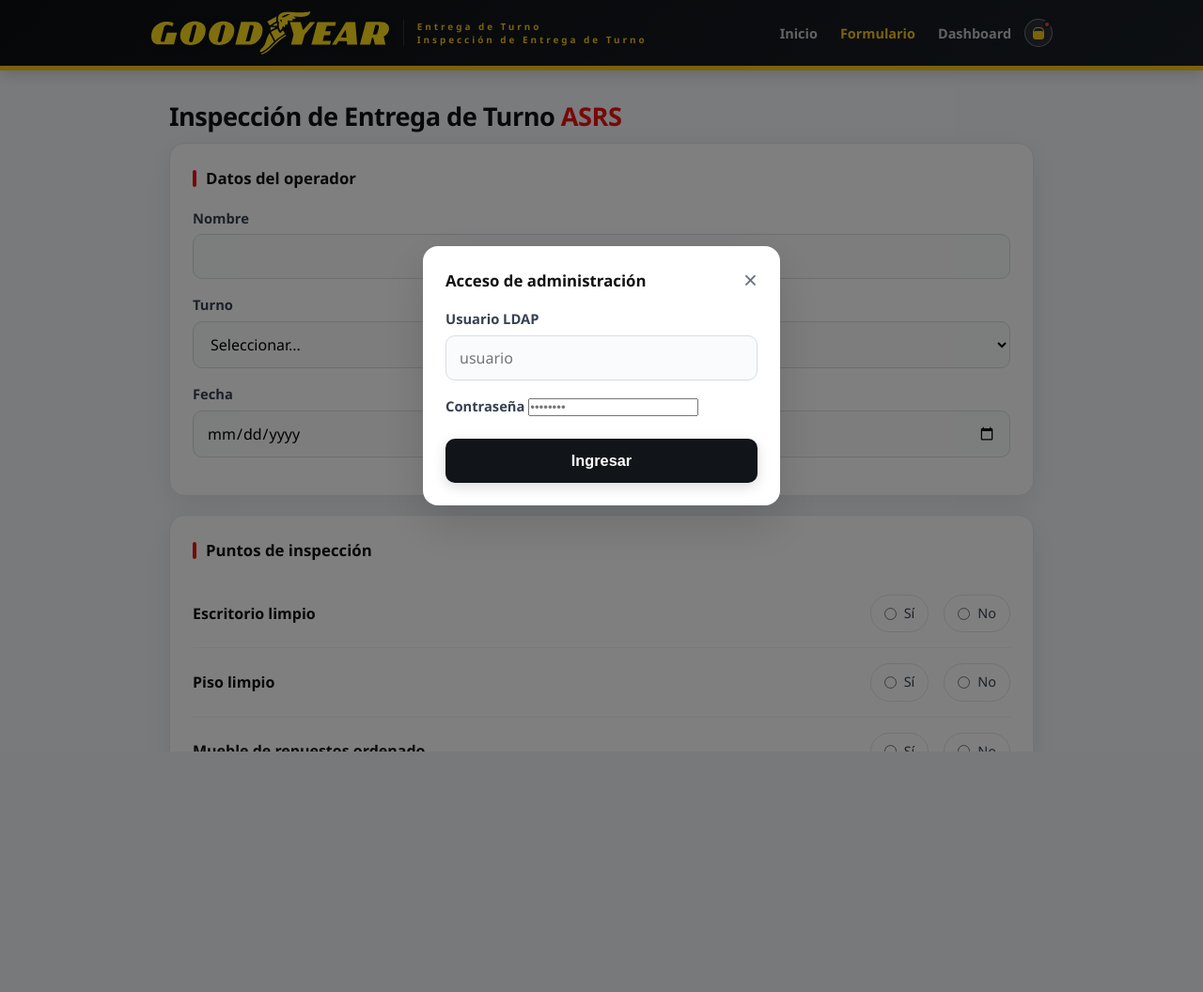
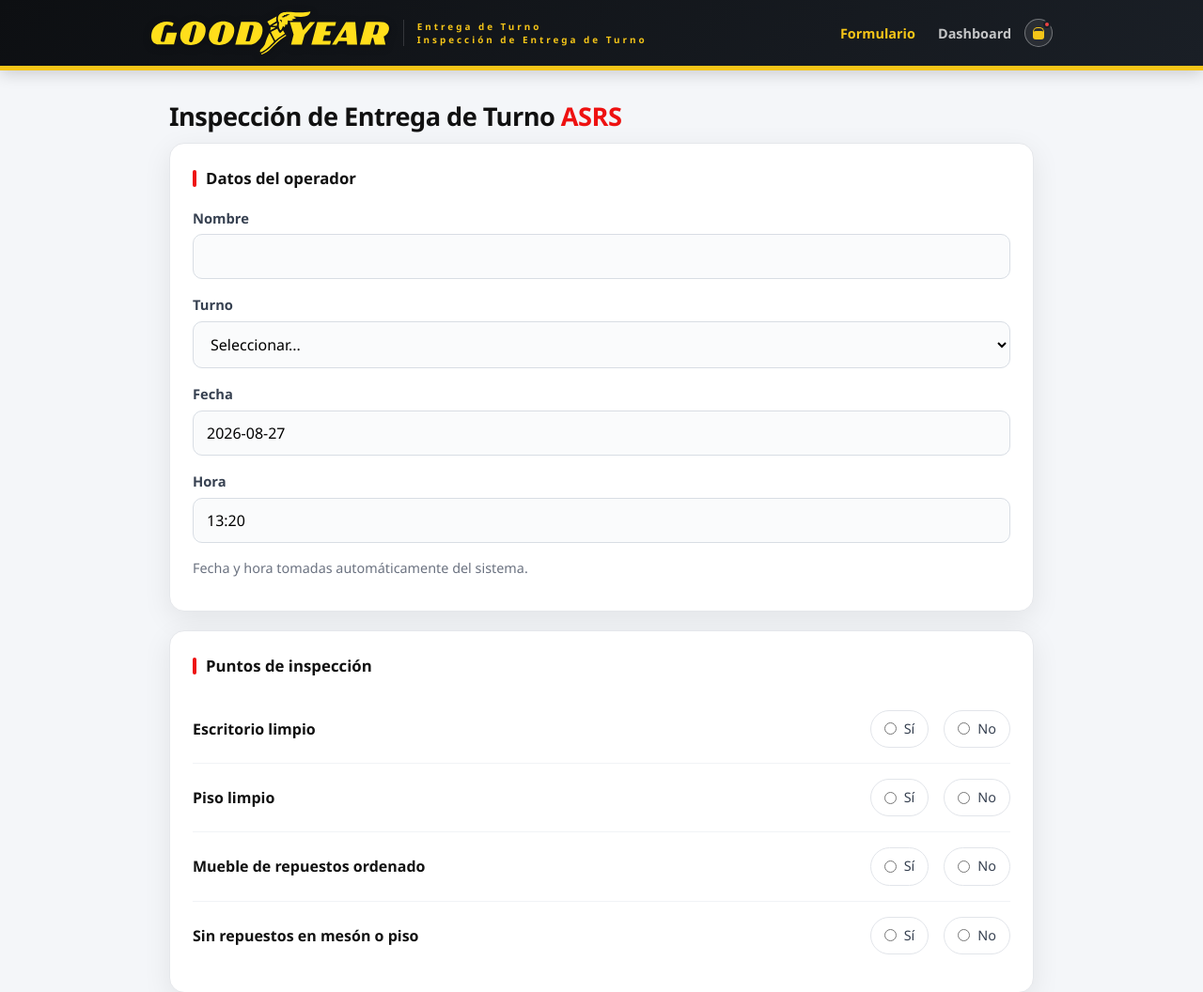
Before and after one commit to Manuel-GY/WPO, a Flask app: page /inspeccion in a window 1280 px wide. Shown: the top 1056 px of the page at 94% size. Before the commit the page ends 800 px from the top, so only its background shows below. Run offline with Flask 3, Linux system fonts and the light colour scheme.

Commit message:
Eliminar pagina QR, fecha/hora del servidor no modificable, login discreto, actualizar README

```diff
--- a/app.py
+++ b/app.py
@@ -1,12 +1,9 @@
 import os
-import io
 import sys
-import base64
 import uuid
 from datetime import datetime
 
 from flask import Flask, render_template, request, redirect, url_for, send_from_directory, jsonify, session
-import qrcode
 import requests
 
 BASE_DIR = os.path.dirname(os.path.abspath(__file__))
@@ -59,19 +56,6 @@ def home():
     return redirect(url_for("dashboard"))
 
 
-@app.route("/qr")
-def qr():
-    base_url = request.url_root.rstrip("/")
-    qr_url = f"{base_url}/inspeccion"
-    qr_img = qrcode.make(qr_url)
-    buf = io.BytesIO()
-    qr_img.save(buf, format="PNG")
-    buf.seek(0)
-    qr_b64 = base64.b64encode(buf.getvalue()).decode()
-    total = db.total_inspecciones()
-    return render_template("home.html", qr_url=qr_url, qr_b64=qr_b64, total=total)
-
-
 @app.route("/login", methods=["POST"])
 def login():
     username = request.form.get("username", "").strip().lower()
@@ -97,11 +81,16 @@ def logout():
 
 @app.route("/inspeccion", methods=["GET", "POST"])
 def inspeccion():
+    # Fecha y hora tomadas directamente del servidor (no modificables por el usuario)
+    now = datetime.now()
+    fecha_servidor = now.strftime("%Y-%m-%d")
+    hora_servidor = now.strftime("%H:%M")
+
     if request.method == "POST":
         data = {
             "operario": request.form.get("operario", "").strip(),
             "turno": request.form.get("turno", "").strip(),
-            "fecha": request.form.get("fecha", "").strip(),
+            "fecha": fecha_servidor,  # Ignora la fecha que envía el navegador
             "area": request.form.get("area", "").strip(),
             "observaciones": request.form.get("observaciones", "").strip(),
         }
@@ -125,7 +114,7 @@ def inspeccion():
 
         db.guardar_inspeccion(data)
         return redirect(url_for("exito", n=len(fotos)))
-    return render_template("formulario.html")
+    return render_template("formulario.html", fecha_servidor=fecha_servidor, hora_servidor=hora_servidor)
 
 
 @app.route("/exito")
--- a/static/style.css
+++ b/static/style.css
@@ -404,7 +404,7 @@ tr:hover td { background: #fafbfc; }
     margin-bottom: 12px;
 }
 
-.hidden { display: none; }
+.hidden { display: none !important; }
 
 .badge-ok {
     display: inline-block;
--- a/templates/_header.html
+++ b/templates/_header.html
@@ -9,7 +9,6 @@
         </a>
         <div class="nav-flex">
             <nav class="topnav">
-                <a href="{{ url_for('qr') }}">Inicio</a>
                 <a href="{{ url_for('inspeccion') }}" class="nav-form">Formulario</a>
                 <a href="{{ url_for('dashboard') }}">Dashboard</a>
             </nav>
--- a/templates/dashboard.html
+++ b/templates/dashboard.html
@@ -15,7 +15,6 @@
                 <span class="nav-user">Sesión: {{ username }}</span>
             {% endif %}
         </div>
-        <a class="btn secondary small" href="{{ url_for('qr') }}">&larr; Ver QR</a>
 
         <div class="kpis">
             <div class="kpi">
--- a/templates/formulario.html
+++ b/templates/formulario.html
@@ -27,8 +27,12 @@
                     </select>
                 </label>
                 <label>Fecha
-                    <input type="date" name="fecha" required>
+                    <input type="text" value="{{ fecha_servidor }}" readonly>
                 </label>
+                <label>Hora
+                    <input type="text" value="{{ hora_servidor }}" readonly>
+                </label>
+                <p class="subtitle small">Fecha y hora tomadas automáticamente del sistema.</p>
             </section>
 
             <section class="card">
```
Also changed, not shown: templates/home.html (deleted, +0 -35 lines), README.md.
